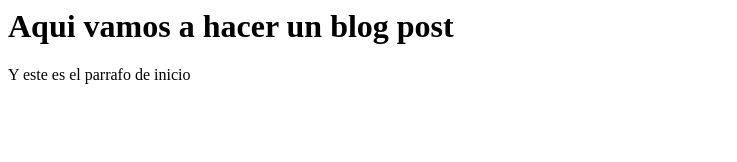
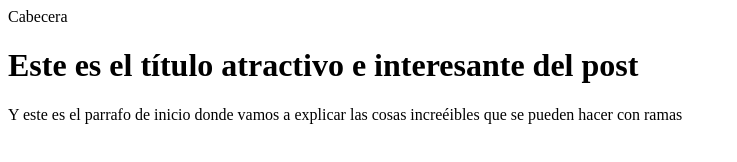
Before and after one commit to Yuniorcr/ProgWeb, a plain HTML site: page index.html in a window 1280 px wide. Shown: the whole page, without its empty margins (0-737 px from the left). Drawn offline with Linux system fonts and the light colour scheme.

Commit message:
agregando en la rama cabecera

```diff
--- a/index.html
+++ b/index.html
@@ -1,11 +1,17 @@
 <html>
     <head>
         <title>El titulo del post</title>
-        <link rel="stylesheet" href="css/estilos.css">
+        <link rel="stylesheet" href="css/estilos.css" />
     </head>
     <body>
-        <h1>Aqui vamos a hacer un blog post</h1>
-        <p>Y este es el parrafo de inicio</p>
-
+        <div id="container">
+            <div id="cabecera">
+                Cabecera
+            </div>
+            <div id="post">
+                <h1>Este es el título atractivo e interesante del post</h1>
+                <p>Y este es el parrafo de inicio donde vamos a explicar las cosas increéibles que se pueden hacer con ramas</p>
+            </div>
+        </div>
     </body>
 </html>
```
